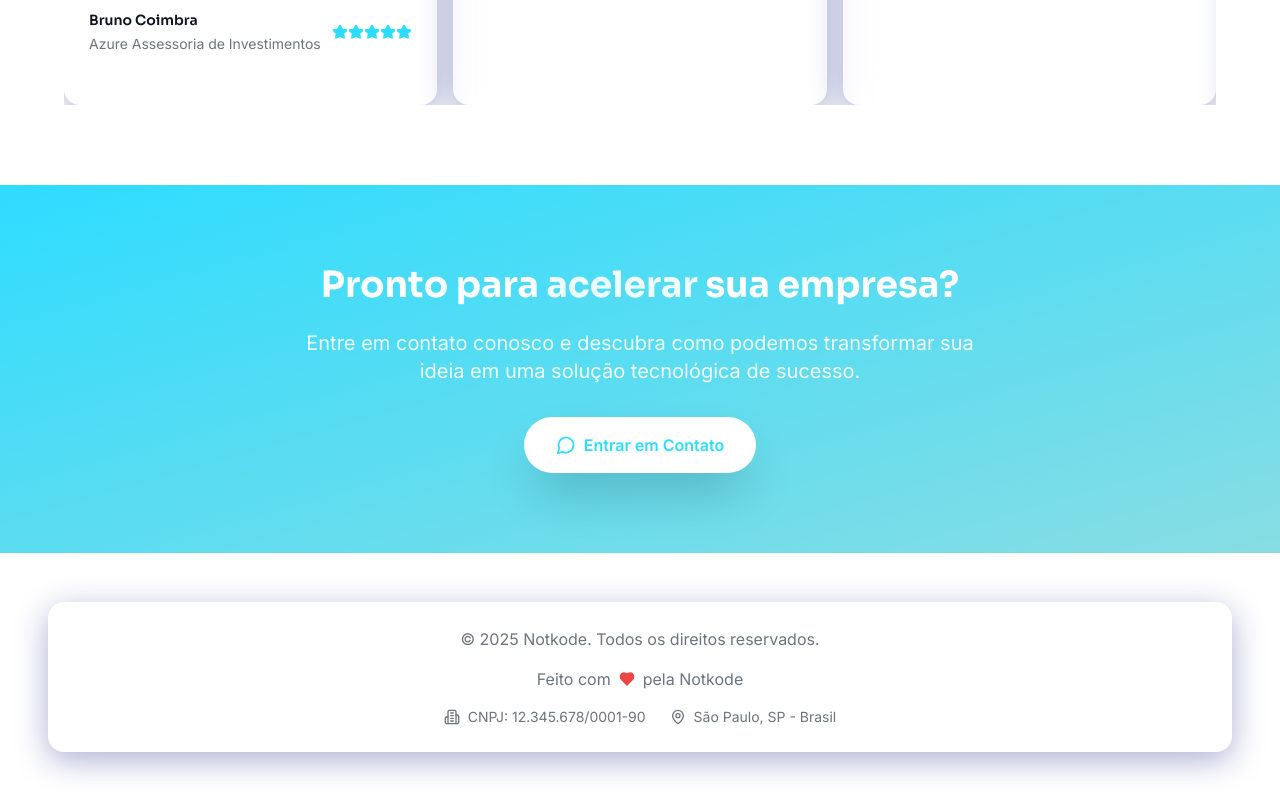
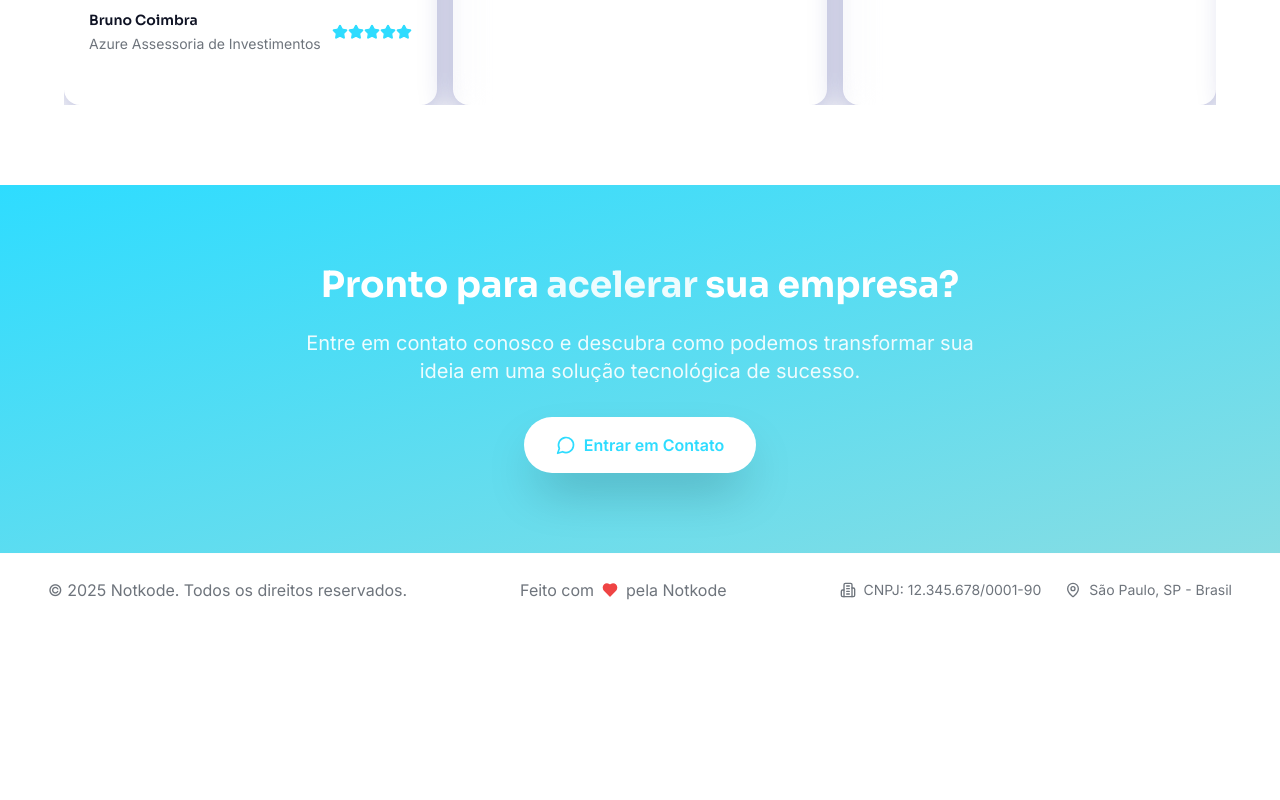
Before and after one commit to not-kode/notkode, a React (Vite) app: page /empresas in a window 1280 px wide. Shown: the part 7280-8080 px from the top of the page. After the commit the page ends 7906 px from the top, so only its background shows below. Built offline with nearby package versions, Linux system fonts and the light colour scheme.

Commit message:
Refactor footer component
Remove border, align content horizontally, and adjust padding.

```diff
--- a/src/components/Footer.tsx
+++ b/src/components/Footer.tsx
@@ -6,10 +6,9 @@ const Footer: React.FC = () => {
   const currentYear = new Date().getFullYear();
 
   return (
-    <footer className="bg-background border-t border-border/10 py-12 px-4">
+    <footer className="bg-background border-t border-border/10 py-6 px-4">
       <div className="container mx-auto">
-        <div className="glass-card text-center">
-          <div className="flex flex-col items-center space-y-4">
+        <div className="flex flex-col md:flex-row items-center justify-between space-y-4 md:space-y-0">
           {/* Copyright */}
           <p className="text-muted-foreground">
             © {currentYear} Notkode. Todos os direitos reservados.
@@ -35,7 +34,6 @@ const Footer: React.FC = () => {
           </div>
         </div>
       </div>
-      </div>
     </footer>
   );
 };
```
Lines whose indentation alone changed are shown as unchanged.
